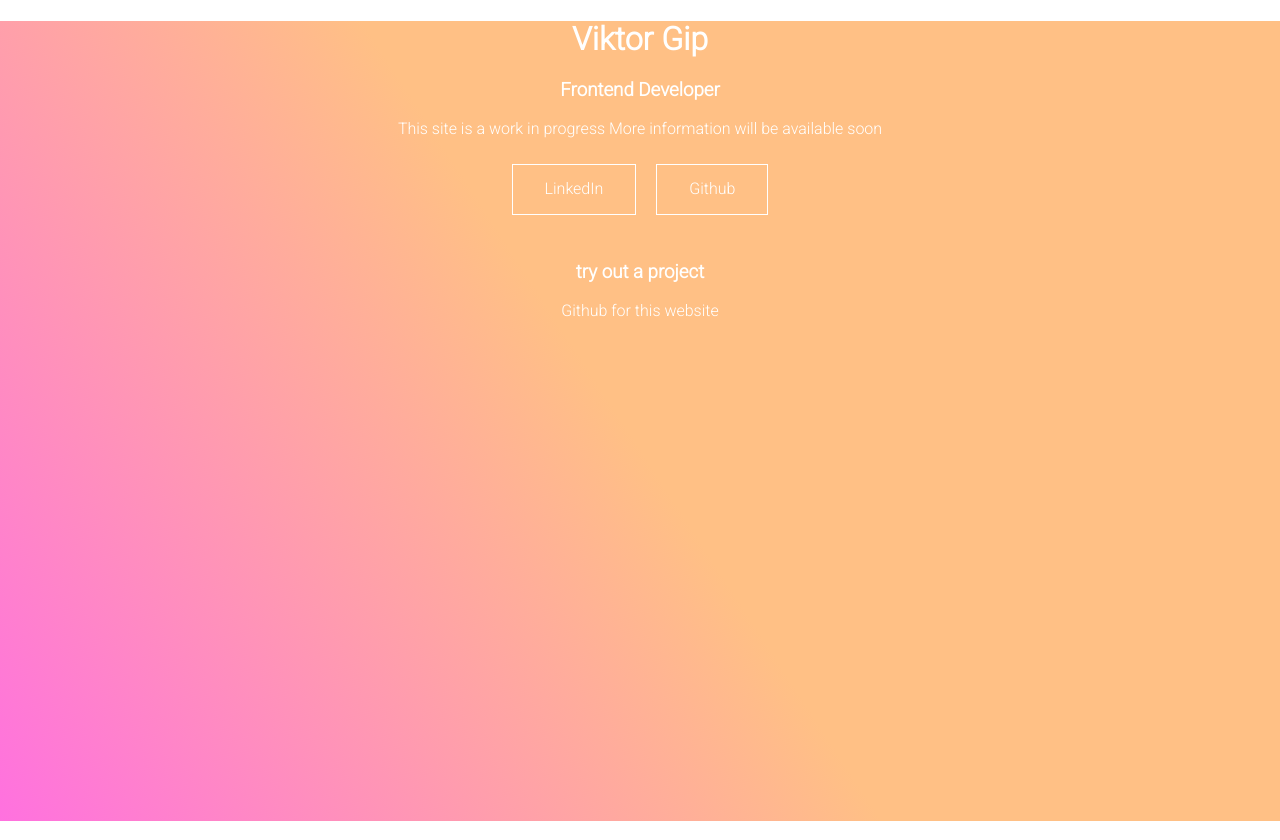
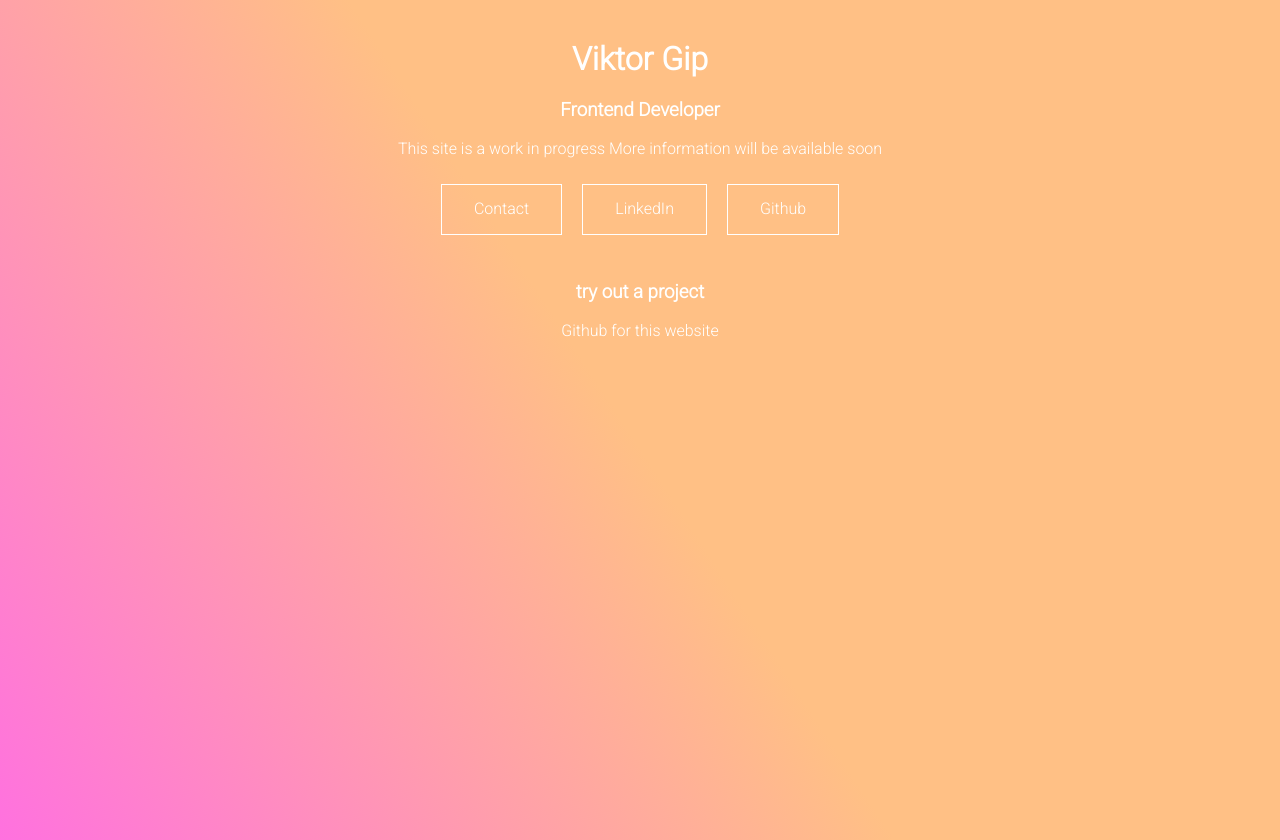
Before and after one commit to thegip/minesweeper, a React (Create React App) app: page / in a window 1280 px wide. Built offline with nearby package versions, Linux system fonts and the light colour scheme.

Commit message:
added button

```diff
--- a/src/App.css
+++ b/src/App.css
@@ -4,9 +4,9 @@
     background: linear-gradient(57deg, rgba(255,113,223,1) 0%, rgba(255,192,133,1) 49%);     min-height: 100vh;
     font-family: 'Roboto', sans-serif;
     color: white;
+    padding: 20px;
 }
 .showGame:hover{
     color: rgb(255,113,223);
     cursor: pointer;
-
 }
--- a/src/components/InfoContent/InfoContent.js
+++ b/src/components/InfoContent/InfoContent.js
@@ -9,6 +9,7 @@ function Info() {
                 More information will be available soon
             </p>
             <div>
+                <button className="button1">Contact</button>
                 <button className="button1">LinkedIn</button>
                 <button className="button1">Github</button>
             </div>
```
